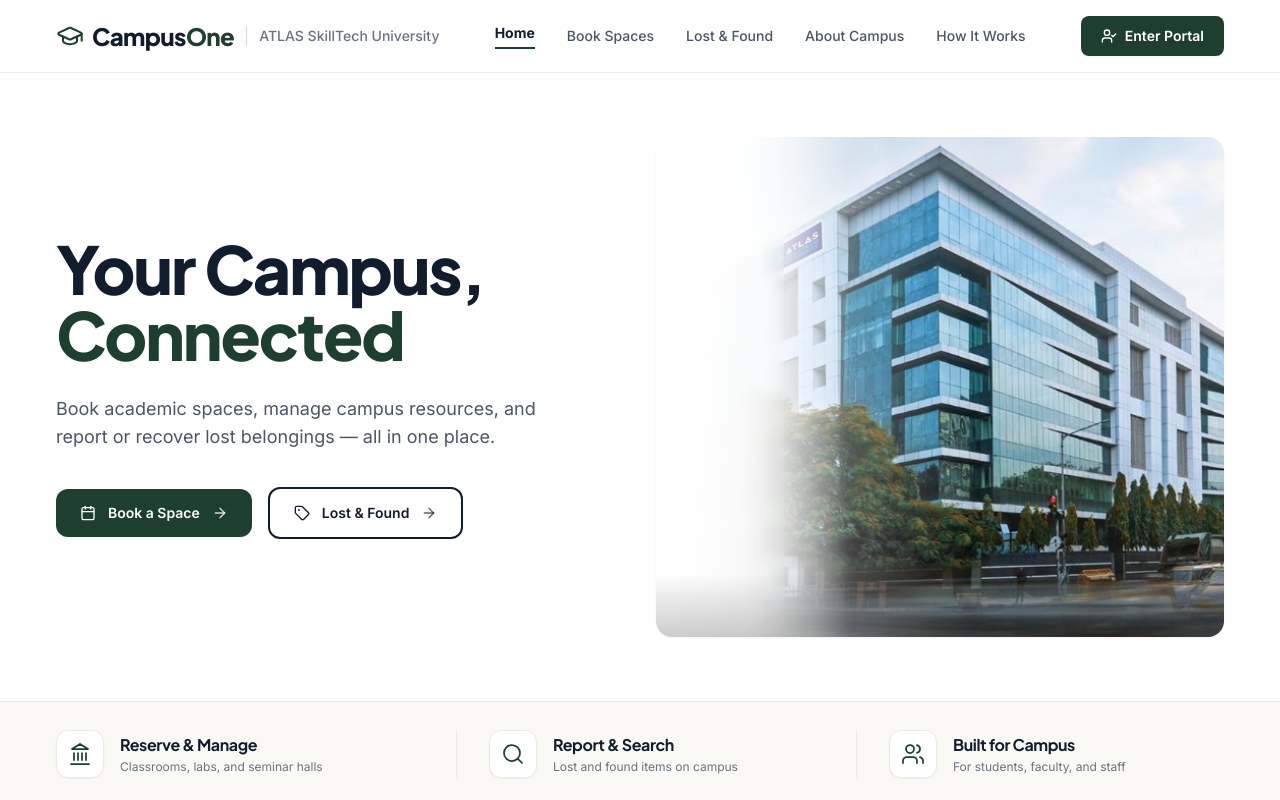
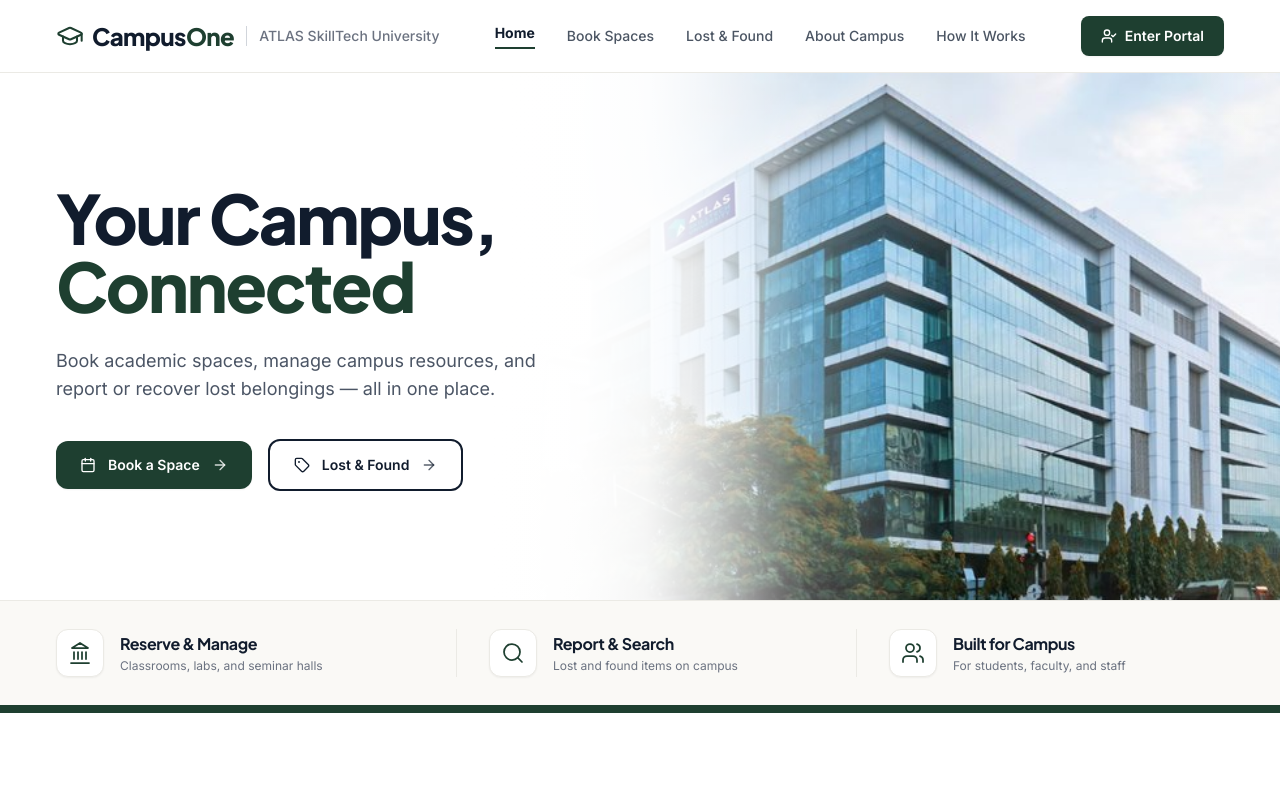
Before and after one commit to Rhythm-029/CampusOne, a React (Vite) app in the folder frontend/: page / in a window 1280 px wide. Shown: the top 800 px of the page. Built offline with nearby package versions, Linux system fonts and the light colour scheme.

Commit message:
landing page background blend updated

```diff
--- a/frontend/src/features/landing/LandingPage.jsx
+++ b/frontend/src/features/landing/LandingPage.jsx
@@ -16,7 +16,7 @@ export default function LandingPage({ onEnterPortal }) {
   return (
     <div className="min-h-screen bg-white text-[#111C2D] flex flex-col font-sans selection:bg-[#1E3F30] selection:text-white">
       {/* =========================================================================
-          TOP NAVBAR: LOGO, ATLAS DIVIDER, NAV LINKS, & ENTER PORTAL
+          TOP NAVBAR: MATCHING MOCKUP WITH LOGO, DIVIDER, NAV LINKS, & ENTER PORTAL
           ========================================================================= */}
       <header className="w-full bg-white border-b border-[#EBEAE5] sticky top-0 z-40 px-6 sm:px-10 lg:px-14 py-4 flex items-center justify-between">
         {/* Brand Left: Graduation Cap + CampusOne | ATLAS SkillTech University */}
@@ -85,15 +85,33 @@ export default function LandingPage({ onEnterPortal }) {
       </header>
 
       {/* =========================================================================
-          HERO MAIN SECTION: REAL ATLAS PHOTO WITH SOFT LEFT BLUR & FADE
+          HERO MAIN SECTION: FULL-BLEED BACKGROUND BLEND (NOT IN A GRID BOX)
           ========================================================================= */}
-      <section id="home" className="relative flex-1 bg-white overflow-hidden flex flex-col justify-between">
-        <div className="max-w-[1440px] w-full mx-auto px-6 sm:px-10 lg:px-14 pt-10 pb-14 lg:py-16 grid grid-cols-1 lg:grid-cols-12 gap-8 items-center relative z-10">
+      <section id="home" className="relative w-full bg-white overflow-hidden flex flex-col justify-between min-h-[580px] lg:min-h-[640px]">
+        {/* Real Campus Photograph Spanning Entire Right Background */}
+        <div className="absolute inset-y-0 right-0 w-full md:w-[65%] lg:w-[62%] h-full pointer-events-none overflow-hidden select-none z-0">
+          <img
+            src="/assets/real-campus.jpg"
+            alt="ATLAS SkillTech University Campus"
+            className="w-full h-full object-cover object-[72%_center]"
+            style={{
+              maskImage: 'linear-gradient(to right, transparent 0%, rgba(0, 0, 0, 0.08) 12%, rgba(0, 0, 0, 0.55) 32%, black 58%)',
+              WebkitMaskImage: 'linear-gradient(to right, transparent 0%, rgba(0, 0, 0, 0.08) 12%, rgba(0, 0, 0, 0.55) 32%, black 58%)',
+            }}
+          />
 
-          {/* Left Column: Headlines, Subtitle & Action Buttons */}
-          <div className="lg:col-span-6 space-y-7 z-20">
-            {/* Main Headline */}
-            <h1 className="font-display font-extrabold text-5xl sm:text-6xl lg:text-[66px] text-[#111C2D] leading-[1.08] tracking-[-0.03em]">
+          {/* Seamless Feathered Dissolve Overlay into White on the Left Edge */}
+          <div className="absolute inset-y-0 left-0 w-44 sm:w-64 lg:w-80 bg-gradient-to-r from-white via-white/85 to-transparent" />
+
+          {/* Subtle natural lighting enhancement */}
+          <div className="absolute inset-y-0 right-0 w-32 bg-gradient-to-l from-white/10 to-transparent" />
+        </div>
+
+        {/* Hero Foreground Content Overlaid on Left */}
+        <div className="relative z-10 max-w-[1440px] w-full mx-auto px-6 sm:px-10 lg:px-14 py-16 sm:py-20 lg:py-24 flex-1 flex flex-col justify-center">
+          <div className="max-w-xl space-y-7">
+            {/* Main Headline (Exact Typography & Colors) */}
+            <h1 className="font-display font-extrabold text-5xl sm:text-6xl lg:text-[68px] text-[#111C2D] leading-[1.08] tracking-[-0.03em]">
               Your Campus,<br />
               <span className="text-[#1E3F30]">Connected</span>
             </h1>
@@ -103,7 +121,7 @@ export default function LandingPage({ onEnterPortal }) {
               Book academic spaces, manage campus resources, and report or recover lost belongings — all in one place.
             </p>
 
-            {/* Action Buttons (Matching Inspo) */}
+            {/* Action Buttons (Matching Mockup) */}
             <div className="flex flex-wrap items-center gap-4 pt-2">
               {/* Primary Button: Book a Space */}
               <button
@@ -126,35 +144,12 @@ export default function LandingPage({ onEnterPortal }) {
               </button>
             </div>
           </div>
-
-          {/* Right Column: Real College Photo with Soft Blur Fade */}
-          <div className="lg:col-span-6 relative w-full h-[380px] sm:h-[440px] lg:h-[500px] flex items-center justify-end">
-            <div className="relative w-full h-full rounded-2xl overflow-hidden shadow-sm">
-              {/* Real College Photograph */}
-              <img
-                src="/assets/real-campus.jpg"
-                alt="ATLAS SkillTech University Campus Real Photo"
-                className="w-full h-full object-cover object-[70%_center] scale-100"
-                style={{
-                  maskImage: 'linear-gradient(to right, transparent 0%, rgba(0, 0, 0, 0.15) 15%, rgba(0, 0, 0, 0.75) 35%, black 55%)',
-                  WebkitMaskImage: 'linear-gradient(to right, transparent 0%, rgba(0, 0, 0, 0.15) 15%, rgba(0, 0, 0, 0.75) 35%, black 55%)',
-                }}
-              />
-
-              {/* Multi-stage Feathered Blur & Gradient Overlay on the Left Edge */}
-              <div className="absolute inset-y-0 left-0 w-36 sm:w-48 bg-gradient-to-r from-white via-white/80 to-transparent pointer-events-none" />
-              <div className="absolute inset-y-0 left-0 w-24 sm:w-32 backdrop-blur-[6px] mask-gradient pointer-events-none" />
-
-              {/* Soft bottom vignette for rich depth */}
-              <div className="absolute inset-x-0 bottom-0 h-16 bg-gradient-to-t from-black/20 to-transparent pointer-events-none" />
-            </div>
-          </div>
         </div>
 
         {/* =========================================================================
             BOTTOM STRIP: 3 PILLARS WITH DIVIDERS & BOTTOM ACCENT BAR
             ========================================================================= */}
-        <div className="w-full bg-[#FAF9F6] border-t border-[#EBEAE5]">
+        <div className="relative z-10 w-full bg-[#FAF9F6] border-t border-[#EBEAE5]">
           <div className="max-w-[1440px] mx-auto px-6 sm:px-10 lg:px-14 py-7 grid grid-cols-1 md:grid-cols-3 gap-6 lg:gap-8 items-center">
 
             {/* Pillar 1: Reserve & Manage */}
```
